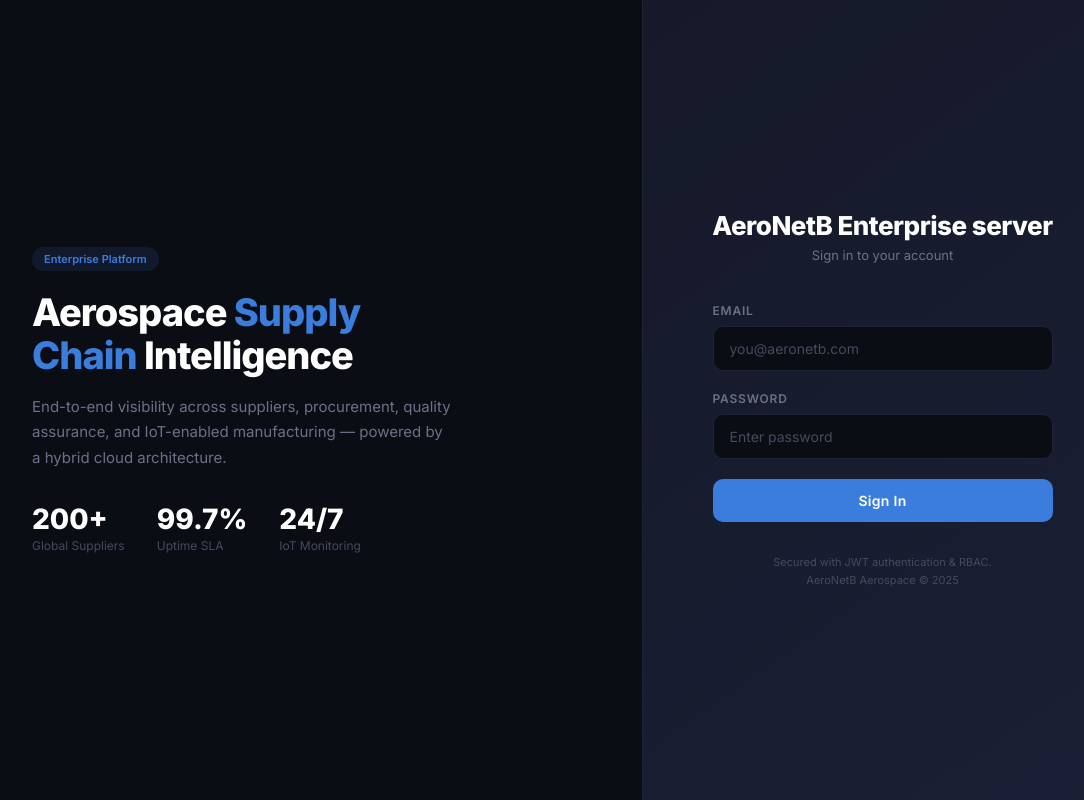
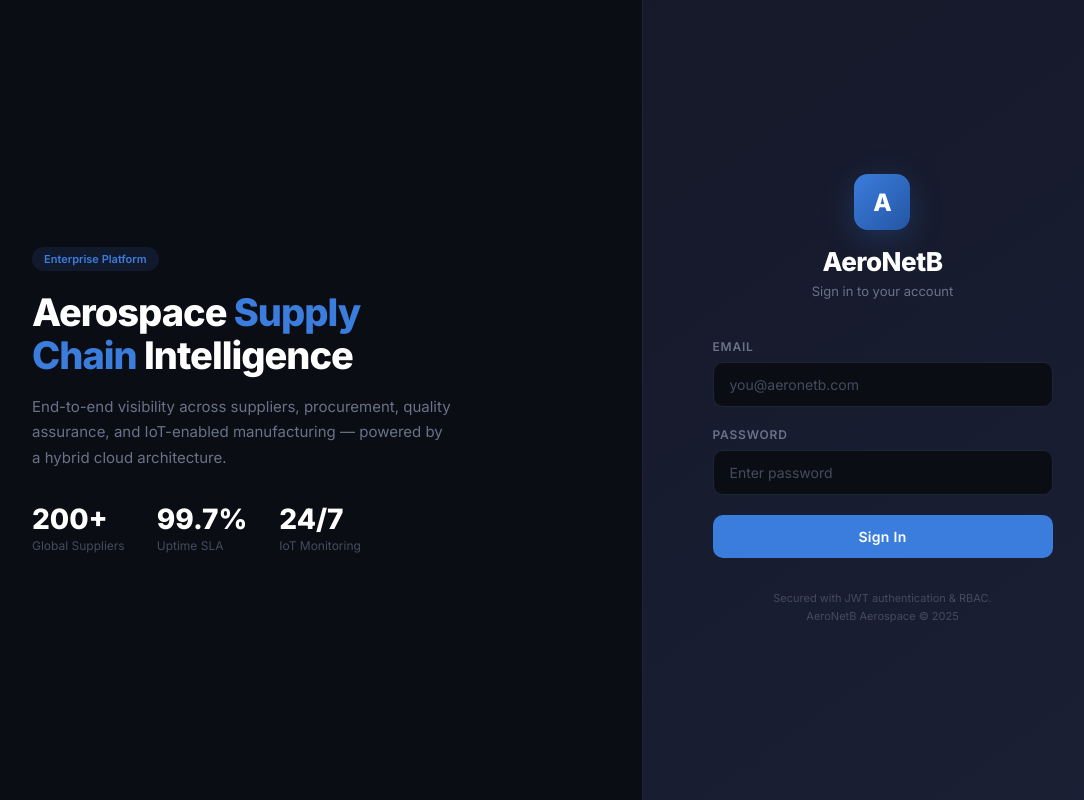
Before and after one commit to ThemSwt/aeronet-database-system, a plain HTML site: page frontend/index.html in a window 1280 px wide. Shown: the whole page, without its empty margins (158-1242 px from the left). Drawn offline with Linux system fonts and the light colour scheme.

Commit message:
new dark UI

```diff
--- a/frontend/index.html
+++ b/frontend/index.html
@@ -16,6 +16,7 @@
         .login-left{flex:1;display:flex;justify-content:center;align-items:center;padding:40px}
         .login-right{width:480px;background:linear-gradient(145deg,#151929,#1a1f35);display:flex;flex-direction:column;justify-content:center;align-items:center;padding:60px;border-left:1px solid var(--border)}
         .login-brand{text-align:center;margin-bottom:40px}
+        .login-brand .logo-mark{width:56px;height:56px;background:linear-gradient(135deg,#3b7ddd 0%,#2456a4 100%);border-radius:14px;display:flex;align-items:center;justify-content:center;font-size:24px;font-weight:800;color:#fff;margin:0 auto 16px;box-shadow:0 8px 32px rgba(59,125,221,0.25)}
         .login-brand h1{font-size:26px;font-weight:800;color:#fff;letter-spacing:-0.5px}
         .login-brand p{font-size:13px;color:var(--text-muted);margin-top:6px}
         .login-form{width:100%;max-width:340px}
@@ -116,7 +117,7 @@
         <div class="hero-stats"><div class="hero-stat"><div class="num">200+</div><div class="lbl">Global Suppliers</div></div><div class="hero-stat"><div class="num">99.7%</div><div class="lbl">Uptime SLA</div></div><div class="hero-stat"><div class="num">24/7</div><div class="lbl">IoT Monitoring</div></div></div>
     </div></div>
     <div class="login-right">
-        <div class="login-brand"><h1>AeroNetB Enterprise server</h1><p>Sign in to your account</p></div>
+        <div class="login-brand"><div class="logo-mark">A</div><h1>AeroNetB</h1><p>Sign in to your account</p></div>
         <div class="login-form">
             <div class="login-error" id="loginError"></div>
             <div class="field"><label>Email</label><input type="email" id="email" placeholder="you@aeronetb.com"></div>
```
